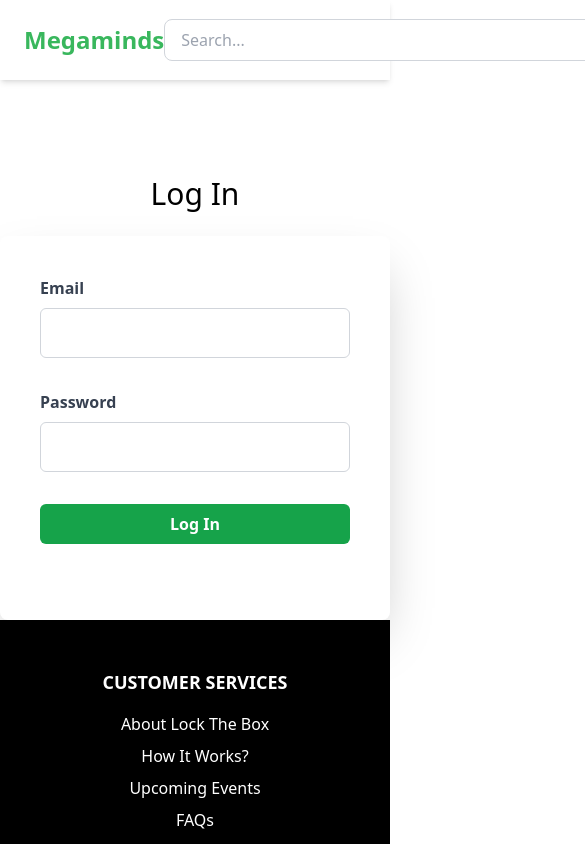
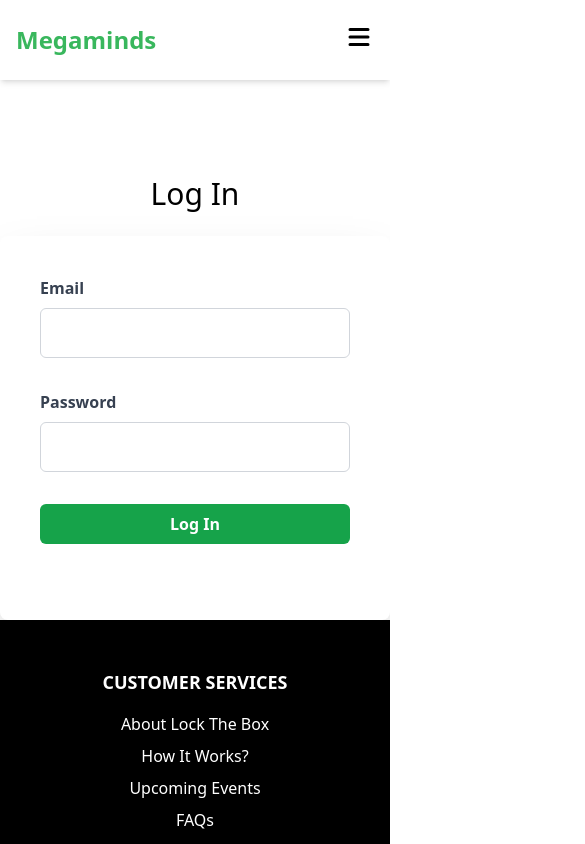
Before and after one commit to aayushisharma26/Megaminds_Project, a React (Vite) app in the folder frontend/: page /login in a window 390 px wide. Shown: the top 844 px of the page, 585 px wide, since content can reach past the window. Built offline with nearby package versions, Linux system fonts and the light colour scheme.

Commit message:
Add responsive

```diff
--- a/frontend/src/components/Login.jsx
+++ b/frontend/src/components/Login.jsx
@@ -20,7 +20,7 @@
         e.preventDefault();
 
         try {
-            const response = await axios.post('http://localhost:4000/user/login', {
+            const response = await axios.post('https://megaminds-project-1uqo.vercel.app/user/login', {
                 email,
                 password
             });
--- a/frontend/src/components/Navbar.jsx
+++ b/frontend/src/components/Navbar.jsx
@@ -1,8 +1,136 @@
+// import { useState } from "react";
+// import { Link, useNavigate } from "react-router-dom";
+
+// const Navbar = () => {
+//     const [searchInput, setSearchInput] = useState('');
+//     const navigate = useNavigate();
+
+//     const handleSearch = () => {
+//         if (searchInput.trim() !== '') {
+//             navigate(`/search?query=${searchInput}`);
+//         }
+//     };
+
+//     return (
+//         <div className="bg-white shadow-md relative">
+//             <div className="flex items-center max-w-7xl h-20 px-6 mx-auto">
+
+//                 {/* Left Side - Logo (Exactly at Left End) */}
+//                 <div className="flex-shrink-0">
+//                     <h1 className="text-2xl font-bold">
+//                         <Link to="/" className="text-[#39b75d]">Megaminds</Link>
+//                     </h1>
+//                 </div>
+
+//                 {/* Center - Search Bar (Perfectly Centered) */}
+//                 <div className="flex flex-1 justify-center">
+//                     <input
+//                         type="text"
+//                         placeholder="Search..."
+//                         value={searchInput}
+//                         onChange={(e) => setSearchInput(e.target.value)}
+//                         className="border border-gray-300 rounded-l-lg py-2 px-4 w-[500px] mr-2"
+//                     />
+//                     <button
+//                         className="bg-[#39b75d] text-white px-6 py-2 rounded-r-lg"
+//                         onClick={handleSearch}
+//                     >
+//                         Search
+//                     </button>
+//                 </div>
+
+//                 {/* Right Side - Buttons (Exactly at Right End using `ml-auto`) */}
+//                 <div className="flex items-center gap-4 ml-auto">
+//                     <Link to="/login" className="bg-[#39b75d] text-white px-6 py-2 rounded-lg">Log In</Link>
+//                     <Link to="/signup" className="bg-[#39b75d] text-white px-6 py-2 rounded-lg">Sign Up</Link>
+//                     {/* <Link to="/addcart" className=" text-white px-6 py-2 rounded-lg">🛒</Link> */}
+//                     <Link
+//     to="/addcart"
+//     className="text-3xl px-8 py-4"
+// >
+//     🛒
+// </Link>
+
+//                 </div>
+//             </div>
+//         </div>
+//     );
+// };
+
+// export default Navbar;
+
+
+
+
+
+
+// import { useState } from "react";
+// import { Link, useNavigate } from "react-router-dom";
+
+// const Navbar = () => {
+//     const [searchInput, setSearchInput] = useState('');
+//     const navigate = useNavigate();
+
+//     const handleSearch = () => {
+//         if (searchInput.trim() !== '') {
+//             navigate(`/search?query=${searchInput}`);
+//         }
+//     };
+
+//     return (
+//         <div className="bg-white shadow-md relative">
+//             <div className="flex items-center max-w-7xl h-20 px-6 mx-auto justify-between">
+
+//                 {/* Left Side - Logo (Exactly at Left Corner) */}
+//                 <div className="flex-shrink-0">
+//                     <h1 className="text-2xl font-bold">
+//                         <Link to="/" className="text-[#39b75d]">Megaminds</Link>
+//                     </h1>
+//                 </div>
+
+//                 {/* Center - Search Bar (Perfectly Centered) */}
+//                 <div className="flex flex-1 justify-center">
+//                     <input
+//                         type="text"
+//                         placeholder="Search..."
+//                         value={searchInput}
+//                         onChange={(e) => setSearchInput(e.target.value)}
+//                         className="border border-gray-300 rounded-l-lg py-2 px-4 w-[500px] mr-2"
+//                     />
+//                     <button
+//                         className="bg-[#39b75d] text-white px-6 py-2 rounded-r-lg"
+//                         onClick={handleSearch}
+//                     >
+//                         Search
+//                     </button>
+//                 </div>
+
+//                 {/* Right Side - Buttons (Exactly at Right End using `ml-auto`) */}
+//                 <div className="flex items-center gap-4 ml-auto">
+//                     <Link to="/login" className="bg-[#39b75d] text-white px-6 py-2 rounded-lg">Log In</Link>
+//                     <Link to="/signup" className="bg-[#39b75d] text-white px-6 py-2 rounded-lg">Sign Up</Link>
+//                     <Link
+//                         to="/addcart"
+//                         className="text-3xl px-8 py-4"
+//                     >
+//                         🛒
+//                     </Link>
+//                 </div>
+//             </div>
+//         </div>
+//     );
+// };
+
+// export default Navbar;
+
+
 import { useState } from "react";
 import { Link, useNavigate } from "react-router-dom";
+import { HiMenu, HiX } from "react-icons/hi"; // Icons for Menu Toggle
 
 const Navbar = () => {
     const [searchInput, setSearchInput] = useState('');
+    const [menuOpen, setMenuOpen] = useState(false);
     const navigate = useNavigate();
 
     const handleSearch = () => {
@@ -12,24 +140,25 @@
     };
 
     return (
-        <div className="bg-white shadow-md relative">
-            <div className="flex items-center max-w-7xl h-20 px-6 mx-auto">
+        <div className="bg-white shadow-md w-full">
+            <div className="flex items-center justify-between h-20 px-4 md:px-8 w-full">
 
-                {/* Left Side - Logo (Exactly at Left End) */}
+                {/* Left Side - Logo (Bilkul Left End) */}
                 <div className="flex-shrink-0">
                     <h1 className="text-2xl font-bold">
                         <Link to="/" className="text-[#39b75d]">Megaminds</Link>
                     </h1>
                 </div>
 
-                {/* Center - Search Bar (Perfectly Centered) */}
-                <div className="flex flex-1 justify-center">
+                {/* Center - Search Bar (Responsive Width Badhaya) */}
+                <div className="flex-grow md:flex justify-center hidden">
+                    <div className="flex w-[700px] max-w-full">
                         <input
                             type="text"
                             placeholder="Search..."
                             value={searchInput}
                             onChange={(e) => setSearchInput(e.target.value)}
-                        className="border border-gray-300 rounded-l-lg py-2 px-4 w-[500px] mr-2"
+                            className="border border-gray-300 rounded-l-lg py-2 px-4 w-full focus:outline-none text-lg"
                         />
                         <button
                             className="bg-[#39b75d] text-white px-6 py-2 rounded-r-lg"
@@ -38,21 +167,52 @@
                             Search
                         </button>
                     </div>
+                </div>
 
-                {/* Right Side - Buttons (Exactly at Right End using `ml-auto`) */}
-                <div className="flex items-center gap-4 ml-auto">
+                {/* Right Side - Buttons (Mobile & Desktop) */}
+                <div className="hidden md:flex items-center gap-4">
                     <Link to="/login" className="bg-[#39b75d] text-white px-6 py-2 rounded-lg">Log In</Link>
                     <Link to="/signup" className="bg-[#39b75d] text-white px-6 py-2 rounded-lg">Sign Up</Link>
-                    {/* <Link to="/addcart" className=" text-white px-6 py-2 rounded-lg">🛒</Link> */}
-                    <Link
-    to="/addcart"
-    className="text-3xl px-8 py-4"
->
-    🛒
-</Link>
+                    <Link to="/addcart" className="text-3xl px-2"> 🛒 </Link>
+                </div>
 
+                {/* Mobile Menu Button (Hamburger) */}
+                <div className="md:hidden">
+                    <button onClick={() => setMenuOpen(!menuOpen)}>
+                        {menuOpen ? <HiX size={30} /> : <HiMenu size={30} />}
+                    </button>
                 </div>
             </div>
+
+            {/* Mobile Menu (Visible only when menu is open) */}
+            {menuOpen && (
+                <div className="md:hidden bg-white border-t shadow-md py-4">
+                    <div className="flex flex-col items-center gap-4">
+                        <div className="w-[90%] flex">
+                            <input
+                                type="text"
+                                placeholder="Search..."
+                                value={searchInput}
+                                onChange={(e) => setSearchInput(e.target.value)}
+                                className="border border-gray-300 rounded-l-lg py-2 px-4 w-full focus:outline-none text-lg"
+                            />
+                            <button
+                                className="bg-[#39b75d] text-white px-6 py-2 rounded-r-lg"
+                                onClick={handleSearch}
+                            >
+                                Search
+                            </button>
+                        </div>
+                        <Link to="/login" className="bg-[#39b75d] text-white px-6 py-2 rounded-lg w-[90%] text-center">
+                            Log In
+                        </Link>
+                        <Link to="/signup" className="bg-[#39b75d] text-white px-6 py-2 rounded-lg w-[90%] text-center">
+                            Sign Up
+                        </Link>
+                        <Link to="/addcart" className="text-3xl"> 🛒 </Link>
+                    </div>
+                </div>
+            )}
         </div>
     );
 };
--- a/frontend/src/components/ProductDetail.jsx
+++ b/frontend/src/components/ProductDetail.jsx
@@ -10,7 +10,7 @@
     useEffect(() => {
         const fetchProduct = async () => {
             try {
-                const response = await axios.get(`http://localhost:4000/product/products/${id}`);
+                const response = await axios.get(`https://megaminds-project-1uqo.vercel.app/product/products/${id}`);
                 setProduct(response.data.product);
             } catch (error) {
                 console.error("Error fetching product", error);
--- a/frontend/src/components/ProductList.jsx
+++ b/frontend/src/components/ProductList.jsx
@@ -10,7 +10,7 @@
   useEffect(() => {
     const fetchProducts = async () => {
       try {
-        const response = await axios.get('http://localhost:4000/product/products');
+        const response = await axios.get('https://megaminds-project-1uqo.vercel.app/product/products');
         if (response.data && Array.isArray(response.data.products)) {
           setProducts(response.data.products);
         } else {
--- a/frontend/src/components/SearchDetail.jsx
+++ b/frontend/src/components/SearchDetail.jsx
@@ -10,7 +10,7 @@
     useEffect(() => {
         const fetchSearchDetail = async () => {
             try {
-                const response = await axios.get(`http://localhost:4000/search/searchbyid/${id}`);
+                const response = await axios.get(`https://megaminds-project-1uqo.vercel.app/search/searchbyid/${id}`);
                 setProduct(response.data.product);
             } catch (error) {
                 console.error("🔥 Error fetching product details:", error);
--- a/frontend/src/components/Signup.jsx
+++ b/frontend/src/components/Signup.jsx
@@ -12,7 +12,7 @@
         e.preventDefault();
 
         try {
-            const response = await axios.post('http://localhost:4000/user/register', {
+            const response = await axios.post('https://megaminds-project-1uqo.vercel.app/user/register', {
                 name,
                 email,
                 password
```
Lines whose indentation alone changed are shown as unchanged.
